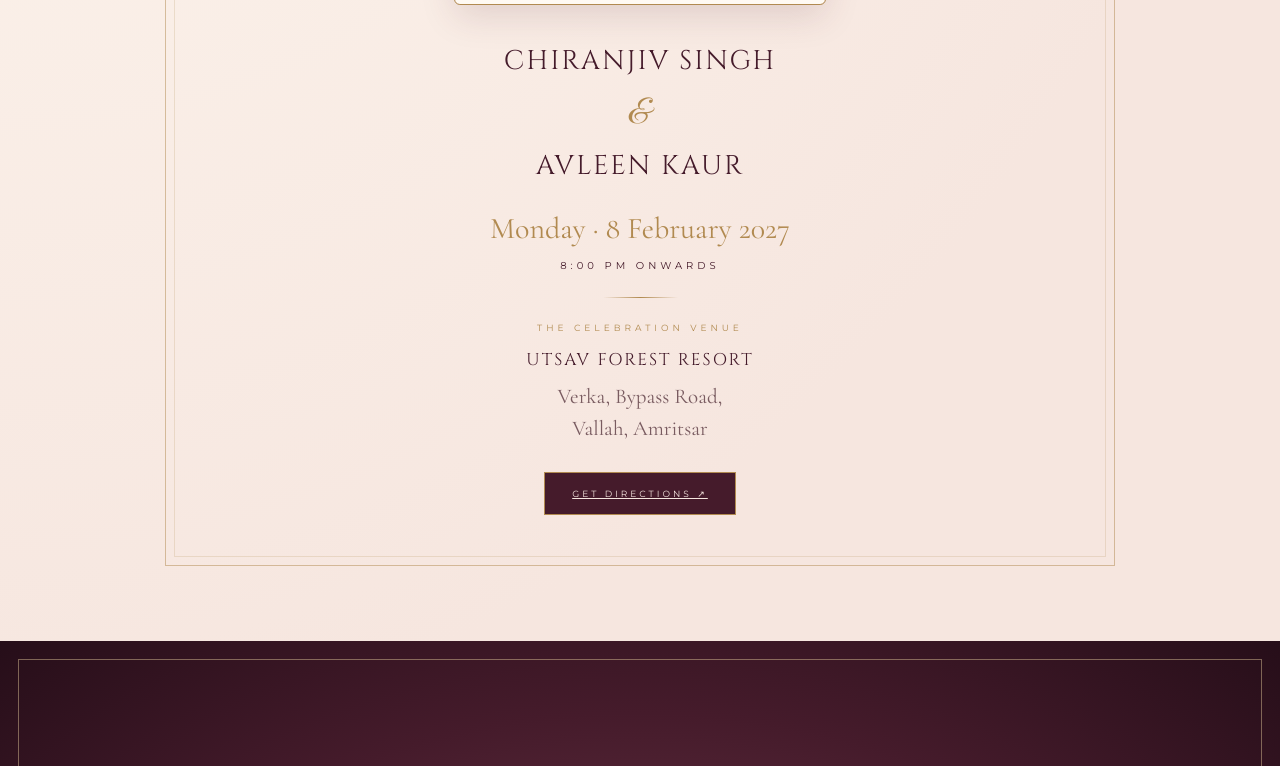
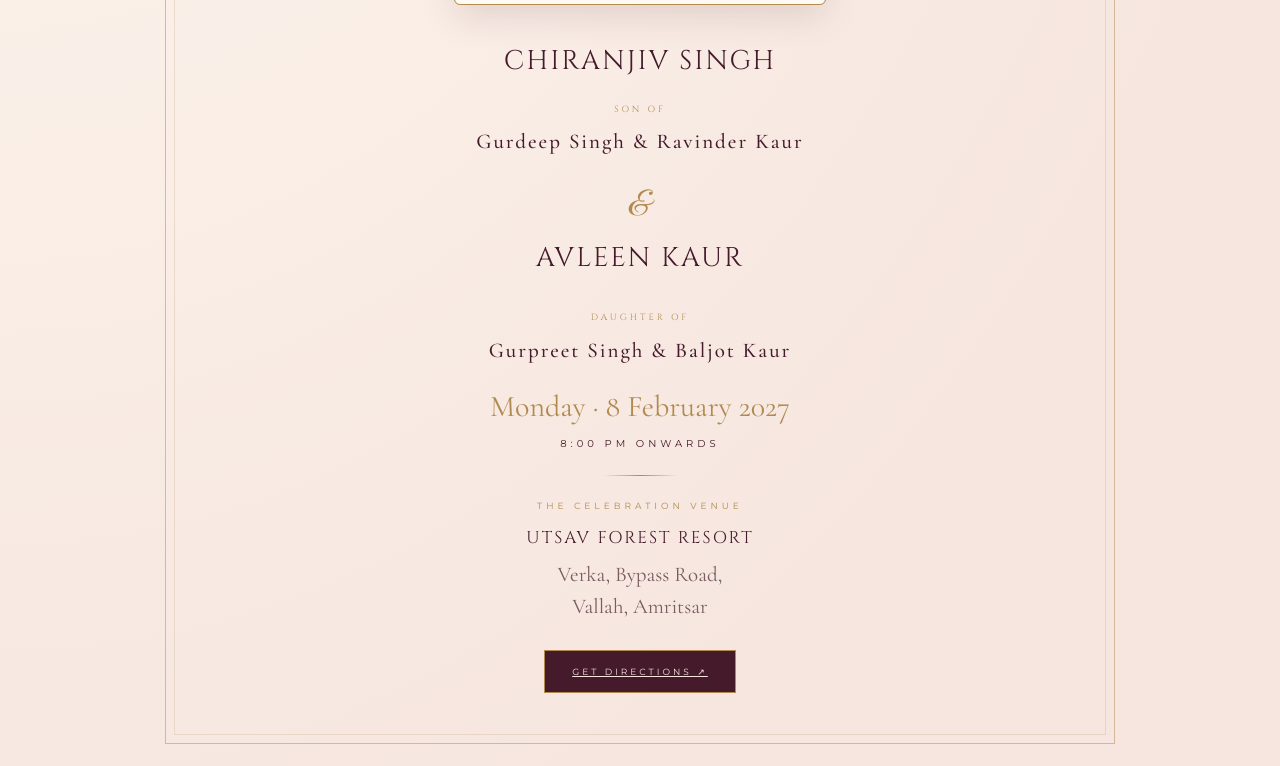
Before and after one commit to msadana45-wq/Chiranjiv-Avleen-reception-, a plain HTML site: page index.html in a window 1280 px wide. Shown: the part 3351-4117 px from the top of the page. Drawn offline with nearby package versions, Linux system fonts and the light colour scheme.

Commit message:
Update index.html

```diff
--- a/index.html
+++ b/index.html
@@ -638,6 +638,32 @@ button { font:inherit; }
 
   .timer { gap:18px; }
 }
+
+.parents-names {
+  margin: 28px auto 18px;
+  text-align: center;
+}
+
+.parent-group {
+  margin: 17px 0;
+}
+
+.parent-group span {
+  display: block;
+  font-family: 'Cinzel', serif;
+  font-size: 9px;
+  letter-spacing: 3px;
+  color: #b18a50;
+  margin-bottom: 7px;
+}
+
+.parent-group p {
+  font-family: 'Cormorant Garamond', serif;
+  font-size: 21px;
+  font-weight: 500;
+  color: #451b2b;
+}
+
 </style>
 </head>
 
@@ -746,8 +772,25 @@ button { font:inherit; }
 
     <div class="invite-names">
       CHIRANJIV SINGH<br>
+        <div class="parent-group">
+
+    <span>SON OF</span>
+
+    <p>Gurdeep Singh & Ravinder Kaur</p>
+
+  </div>
       <span style="color:#b18a50;font-family:'Great Vibes';font-size:35px;">&amp;</span><br>
       AVLEEN KAUR
+      <div class="parents-names">
+
+  <div class="parent-group">
+
+    <span>DAUGHTER OF</span>
+
+    <p>Gurpreet Singh & Baljot Kaur</p>
+
+  </div>
+      </div>
     </div>
 
     <div class="invite-date">Monday · 8 February 2027</div>
```
